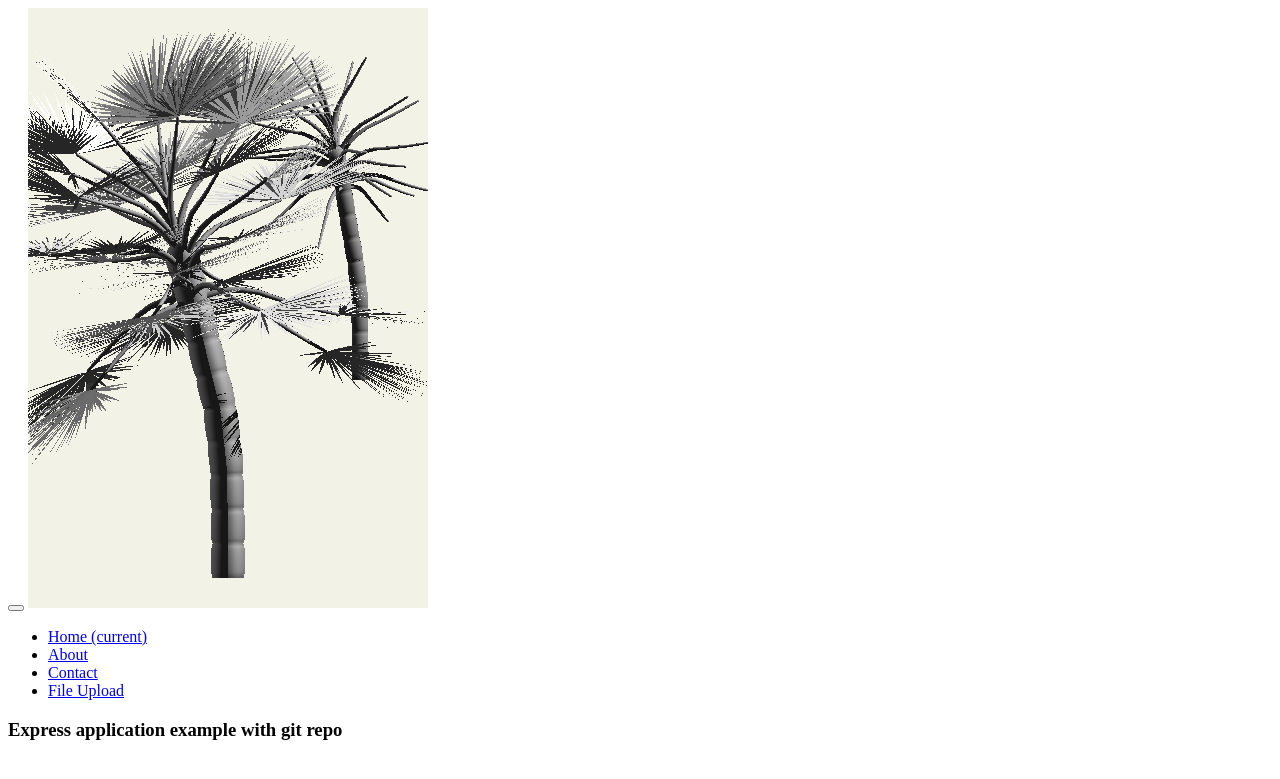
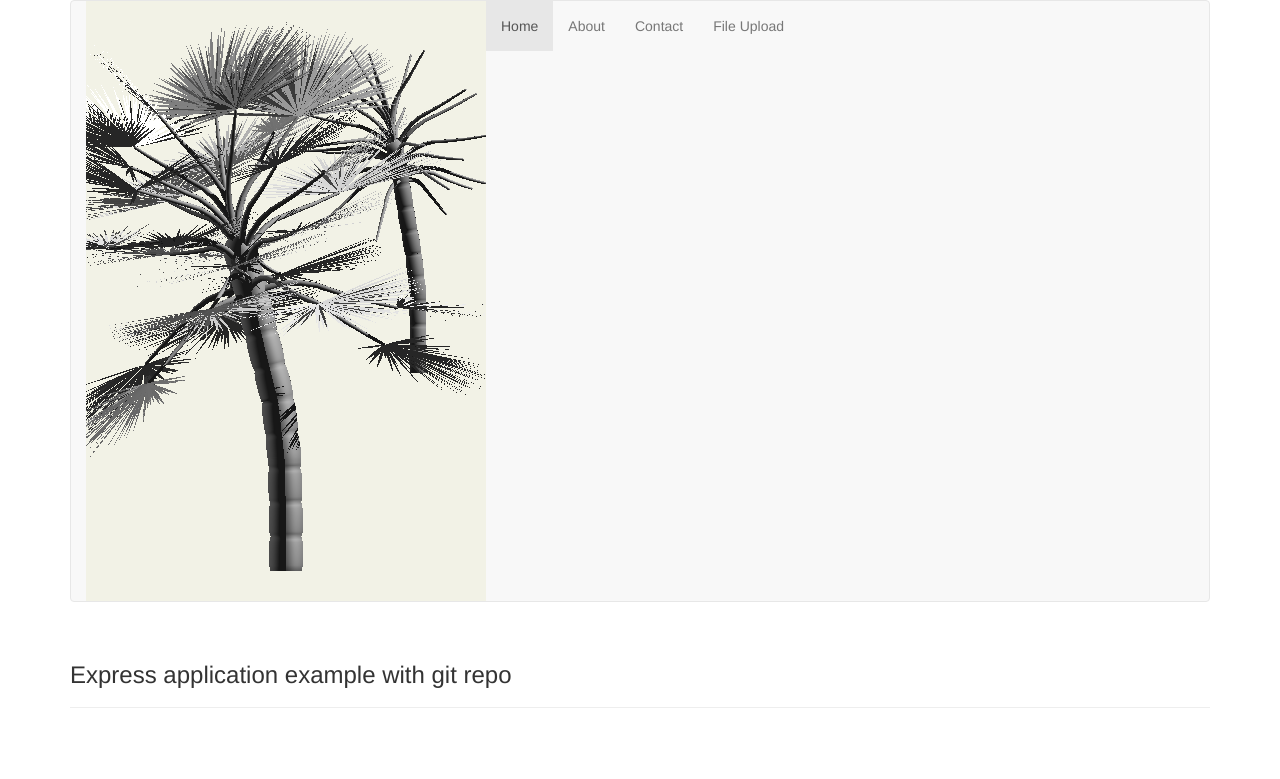
Before and after one commit to paulmotey/expresstest, a Node server app: page / in a window 1280 px wide. Shown: the top 779 px of the page. Run offline with Node 20, Linux system fonts and the light colour scheme; some libraries are stand-ins or nearby versions.

Commit message:
Fix CSS at CDN for handlebars

```diff
--- a/views/partials/head.handlebars
+++ b/views/partials/head.handlebars
@@ -1,6 +1,7 @@
 <meta charset="UTF-8">
-<!-- If IE use the latest rendering engine -->
-<meta http-equiv="X-UA-Compatible" content="IE=edge">
-<meta name="viewport" content="width = device width, initial-scale= 1">
-<link rel="stylesheet" type="text/cs" href="none">
-<script src="https://ajax.google.apis.com/ajax/libs/jquery/2.1.3/jquery.min.js"></script>
+  <!-- If IE use the latest rendering engine -->
+  <meta http-equiv="X-UA-Compatible" content="IE=edge">
+  <!-- Set the page to the width of the device and set the zoom level -->
+  <meta name="viewport" content="width = device-width, initial-scale = 1">
+  <link rel="stylesheet" type="text/css" href="https://maxcdn.bootstrapcdn.com/bootstrap/3.3.5/css/bootstrap.min.css">
+  <script src="https://ajax.googleapis.com/ajax/libs/jquery/2.1.3/jquery.min.js"></script>
```
Also changed, not shown: README.md.
